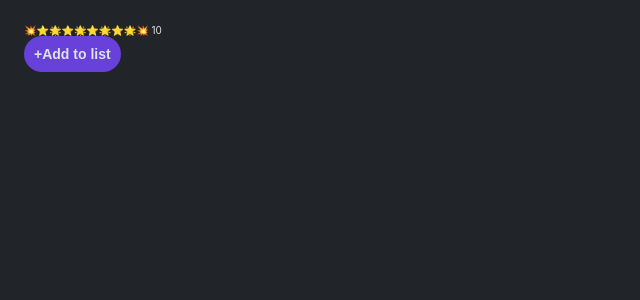
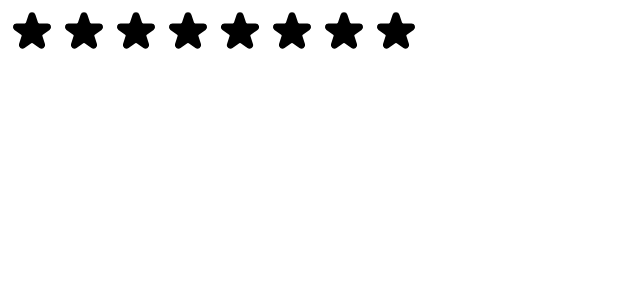
Before and after one commit to slow333/2024-ultimate-react-use-popcorn, a React (Create React App) app: page / in a window 1280 px wide. Shown: the top 300 px of the page, without its empty margins (0-640 px from the left). Built offline with nearby package versions, Linux system fonts and the light colour scheme.

Commit message:
star rating

```diff
--- a/src/StarRating.js
+++ b/src/StarRating.js
@@ -1,11 +1,71 @@
+import {useState} from "react";
 
-function StarRating() {
+const containerStyle = {
+  display: 'flex', alignItems: 'center', gap: '16px'
+}
+const startContainerStyle = {
+  display: 'flex', gap: '4px'
+}
+const textStyle = { lineHeight: '1', margin: '0'}
+function StarRating({maxRating = 8}) {
+  const [rating, setRating] = useState(0);
+
+  function handleRating(rating) {
+    setRating(rating)
+  }
+
   return (
-       <div >
-         <p>💥⭐🌟⭐🌟⭐🌟⭐🌟💥 <span>10</span></p>
-         <button className="btn-add">+Add to list</button>
+       <div style={containerStyle}>
+         <div style={startContainerStyle}>
+           {Array.from({ length: maxRating }, (_, i) =>
+                <Star key={i} onRate={() => handleRating(i+1)} full={rating >= i+1}/>)}
+         </div>
+         <p style={textStyle}> {rating || ''}</p>
        </div>
   );
 }
+const startStyle = {
+  width: "48px", height:'48px', display: 'flex', cursor: 'pointer'
+}
+function Star({onRate, full}) {
+  return (
+       <span style={startStyle} role='button' onClick={onRate}>
+       {full ? <svg
+                 xmlns="http://www.w3.org/2000/svg"
+                 fill="none"
+                 viewBox="0 0 24 24"
+                 stroke="#000"
+            >
+              <path
+                   strokeLinecap="round"
+                   strokeLinejoin="round"
+                   strokeWidth="{2}"
+                   d="M11.049 2.927c.3-.921 1.603-.921 1.902 0l1.519 4.674a1 1 0 00.95.69h4.915c.969 0 1.371 1.24.588 1.81l-3.976 2.888a1 1 0 00-.363 1.118l1.518 4.674c.3.922-.755 1.688-1.538 1.118l-3.976-2.888a1 1 0 00-1.176 0l-3.976 2.888c-.783.57-1.838-.197-1.538-1.118l1.518-4.674a1 1 0 00-.363-1.118l-3.976-2.888c-.784-.57-.38-1.81.588-1.81h4.914a1 1 0 00.951-.69l1.519-4.674z"
+              />
+            </svg>
+            : <svg
+                 xmlns="http://www.w3.org/2000/svg"
+                 viewBox="0 0 20 20"
+                 fill="#000"
+                 stroke="#000"
+            >
+              <path
+                   d="M9.049 2.927c.3-.921 1.603-.921 1.902 0l1.07 3.292a1 1 0 00.95.69h3.462c.969 0 1.371 1.24.588 1.81l-2.8 2.034a1 1 0 00-.364 1.118l1.07 3.292c.3.921-.755 1.688-1.54 1.118l-2.8-2.034a1 1 0 00-1.175 0l-2.8 2.034c-.784.57-1.838-.197-1.539-1.118l1.07-3.292a1 1 0 00-.364-1.118L2.98 8.72c-.783-.57-.38-1.81.588-1.81h3.461a1 1 0 00.951-.69l1.07-3.292z"
+              />
+            </svg>}
+       </span>
 
+  )
+}
+
+/* FULL STAR
+
+
+
+
+EMPTY STAR
+
+
+
+     */
 export default StarRating;
--- a/src/index.js
+++ b/src/index.js
@@ -1,7 +1,7 @@
 import React from 'react';
 import ReactDOM from 'react-dom/client';
 import StarRating from "./StarRating";
-import './index.css';
+// import './index.css';
 // import App from './App';
 
 const root = ReactDOM.createRoot(document.getElementById('root'));
```
